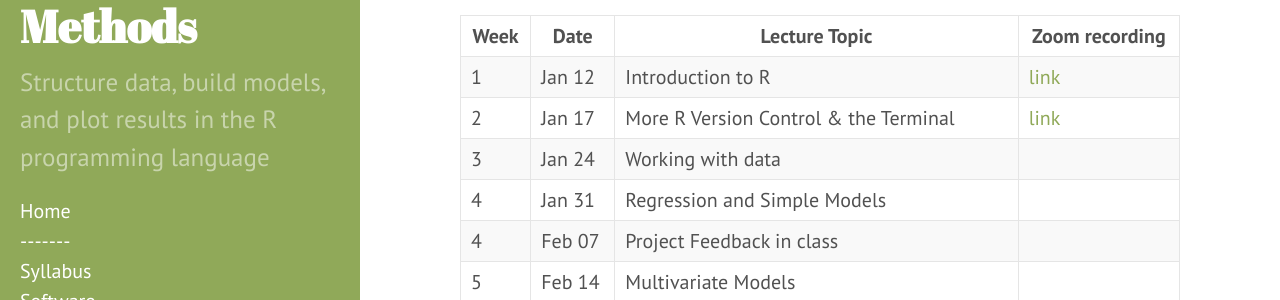
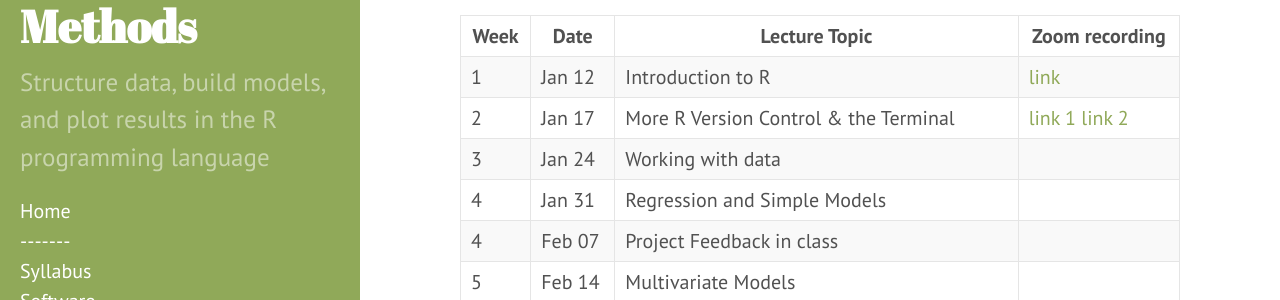
Before and after one commit to dmcglinn/quant_methods, a Jekyll site: the page built from syllabus.md, in a window 1280 px wide and 900 px high, scrolled down 2154 px. Shown: the part 155-455 px from the top of the window. Built offline with Jekyll 4.4.1, drawn with Linux system fonts in a browser that asks for light colours.

Commit message:
Add zoom link 3

```diff
--- a/syllabus.md
+++ b/syllabus.md
@@ -90,7 +90,7 @@ Course Schedule:
 | Week | Date   | Lecture Topic                                  | Zoom recording |
 |------|--------|------------------------------------------------|----------------|
 | 1    | Jan 12 | Introduction to R                              | [link](https://cofc.zoom.us/rec/play/HpAW6feh6IumQXzXCh4vQ8AHvOrG-JHl0HupIO_PYbaa31frJ_MY8Ys5IZyT_yjfpswLwFzaKTiJxRaK.qOkd12I18k24TonG?autoplay=true&startTime=1673528663000) |
-| 2    | Jan 17 | More R Version Control & the Terminal          | [link](https://cofc.zoom.us/rec/share/p3GOlFjrZI69FrZNfVta9DuWpIm5c0b8hy5BAmMCdP1TT1iB6Uy6sH3sA1J8dyZT.6NV9-BaArGwvcSBZ) |
+| 2    | Jan 17 | More R Version Control & the Terminal          | [link 1](https://cofc.zoom.us/rec/share/p3GOlFjrZI69FrZNfVta9DuWpIm5c0b8hy5BAmMCdP1TT1iB6Uy6sH3sA1J8dyZT.6NV9-BaArGwvcSBZ) [link 2](https://cofc.zoom.us/rec/share/9J8gDx_F5DIKxXYsQLEf44b2EUVjIeDQNfSIpJQXoPv4HpkyYX8l1S4eDKFKF2t7.8XzspU8MjRShL-qr) |
 | 3    | Jan 24 | Working with data                              |                |
 | 4    | Jan 31 | Regression and Simple Models                   |                |
 | 4    | Feb 07 | Project Feedback in class                      |                |
```
